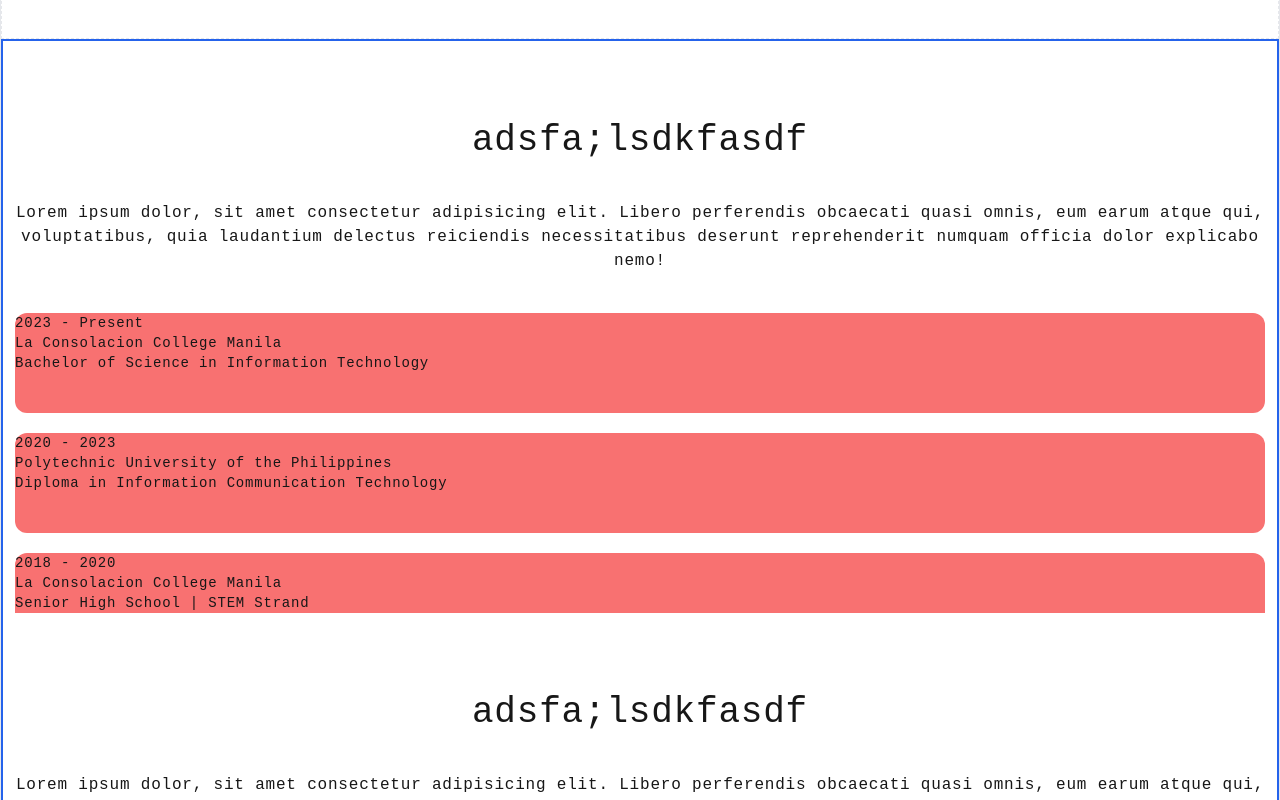
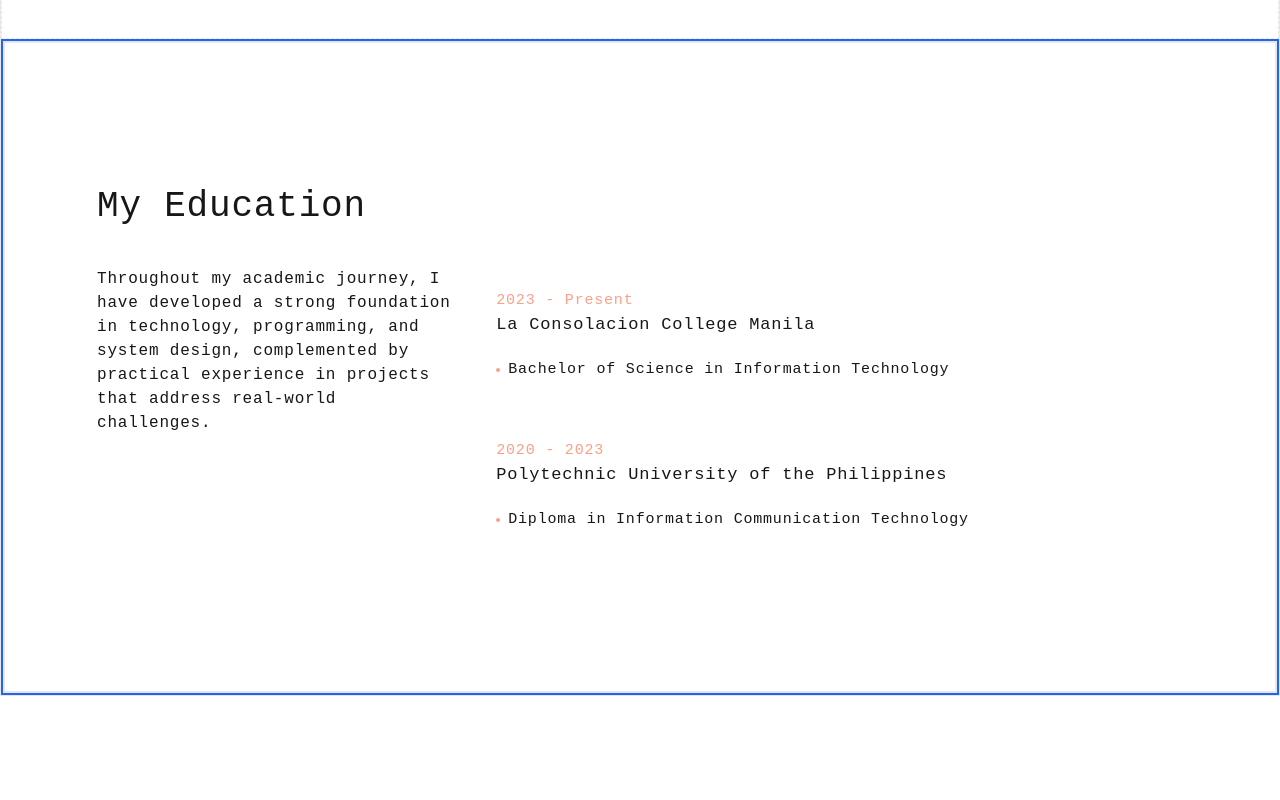
Before and after one commit to SeanGmz/seanportfolio, a Next.js app in the folder my-portfolio/: page / in a window 1280 px wide. Shown: the part 1240-2040 px from the top of the page. After the commit the page ends 1936 px from the top, so only its background shows below. Built offline with nearby package versions, Linux system fonts and the light colour scheme.

Commit message:
added content to backgrounds template (education), also added scrollbar transitions

```diff
--- a/my-portfolio/app/sections/background.tsx
+++ b/my-portfolio/app/sections/background.tsx
@@ -41,32 +41,48 @@ const experience = [
 const Background = () => {
   const EducBg = () => {
     return (
-      <div className="flex flex-col my-20">
-        <div className="xl:px-52 pb-10 text-center xl:text-left">
-          <h1 className="xl:text-4xl md:text-4xl text-2xl">adsfa;lsdkfasdf</h1>
+      <div className="flex flex-col py-36 border-2 text-center lg:text-start">
+        <div className="xl:px-32 md:px-14 md:mx-3 lg:px-20 pb-10">
+          <h1 className="xl:text-4xl md:text-4xl text-2xl text-center md:text-start">
+            My Education
+          </h1>
         </div>
-        <div className="flex flex-col xl:flex-row justify-between xl:px-52 px-0 mx-3">
-          <div className="xl:w-4/12 xl:mb-0 mb-10 text-center xl:text-left md:text-base text-xs">
+        <div className="flex flex-col md:flex-row justify-between md:px-14 xl:px-32 lg:px-20 px-0 mx-3">
+          <div className="md:w-4/12 xl:mb-0 mb-10 md:text-base text-sm md:mr-5 text-center md:text-start text-fore/70">
             <p>
-              Lorem ipsum dolor, sit amet consectetur adipisicing elit. Libero
-              perferendis obcaecati quasi omnis, eum earum atque qui,
-              voluptatibus, quia laudantium delectus reiciendis necessitatibus
-              deserunt reprehenderit numquam officia dolor explicabo nemo!
+              Throughout my academic journey, I have developed a strong
+              foundation in technology, programming, and system design,
+              complemented by practical experience in projects that address
+              real-world challenges.
             </p>
           </div>
-          <ScrollArea className="xl:pr-4 xl:w-7/12 ">
-            <div className="grid grid-cols-1 xl:grid-cols-2 gap-5 max-h-[300px] xl:max-h-[260px]">
+          <ScrollArea className="md:pr-4 md:w-8/12 group">
+            <ul className="grid grid-cols-1 xl:grid-cols-2 gap-5 md:max-h-[280px]">
               {education.map((ed, index) => (
-                <div
-                  className="bg-red-400 rounded-xl xl:rounded-xl text-sm h-[100px] xl:h-[120px]"
+                <li
+                  className="bg-secondary rounded-xl xl:rounded-xl text-xs h-[180px] md:h-[130px] "
                   key={index}
                 >
-                  <span>{ed.year}</span>
-                  <h3>{ed.school}</h3>
-                  <p>{ed.program}</p>
-                </div>
+                  <div className="rounded-xl xl:rounded-xl text-xs h-[180px] md:h-[130px] flex flex-col justify-center items-center lg:items-start px-6 leading-5 hover:bg-accent w-full">
+                    <span className="h-2/6 md:py-6 pt-5 lg:text-[15px] text-[15px] text-accent">
+                      {ed.year}
+                    </span>
+
+                    <h3 className="h-2/6 lg:text-[17px] text-[15px]">
+                      {ed.school}
+                    </h3>
+
+                    <div className="h-2/6 flex flex-col sm:flex-row items-center sm:gap-2 lg:pb-3">
+                      <span className="lg:w-[4px] lg:h-[4px] rounded-full bg-accent"></span>
+
+                      <p className="xl:text-[11px] md:text-[15px] text-fore/60 text-ellipsis">
+                        {ed.program}
+                      </p>
+                    </div>
+                  </div>
+                </li>
               ))}
-            </div>
+            </ul>
           </ScrollArea>
         </div>
       </div>
@@ -76,7 +92,6 @@ const Background = () => {
   return (
     <div>
       <EducBg />
-      <EducBg />
     </div>
   );
 };
--- a/my-portfolio/components/ui/scroll-area.tsx
+++ b/my-portfolio/components/ui/scroll-area.tsx
@@ -31,7 +31,7 @@ const ScrollBar = React.forwardRef<
     ref={ref}
     orientation={orientation}
     className={cn(
-      "flex touch-none select-none transition-colors",
+      "flex touch-none select-none transition-all ease-in-out duration-300 opacity-0 group-hover:opacity-100",
       orientation === "vertical" &&
         "h-full w-2.5 border-l border-l-transparent p-[1px]",
       orientation === "horizontal" &&
@@ -40,7 +40,7 @@ const ScrollBar = React.forwardRef<
     )}
     {...props}
   >
-    <ScrollAreaPrimitive.ScrollAreaThumb className="relative flex-1 rounded-full bg-zinc-200 dark:bg-zinc-800" />
+    <ScrollAreaPrimitive.ScrollAreaThumb className="relative flex-1 rounded-full bg-accent dark:bg-zinc-800" />
   </ScrollAreaPrimitive.ScrollAreaScrollbar>
 ))
 ScrollBar.displayName = ScrollAreaPrimitive.ScrollAreaScrollbar.displayName
```
